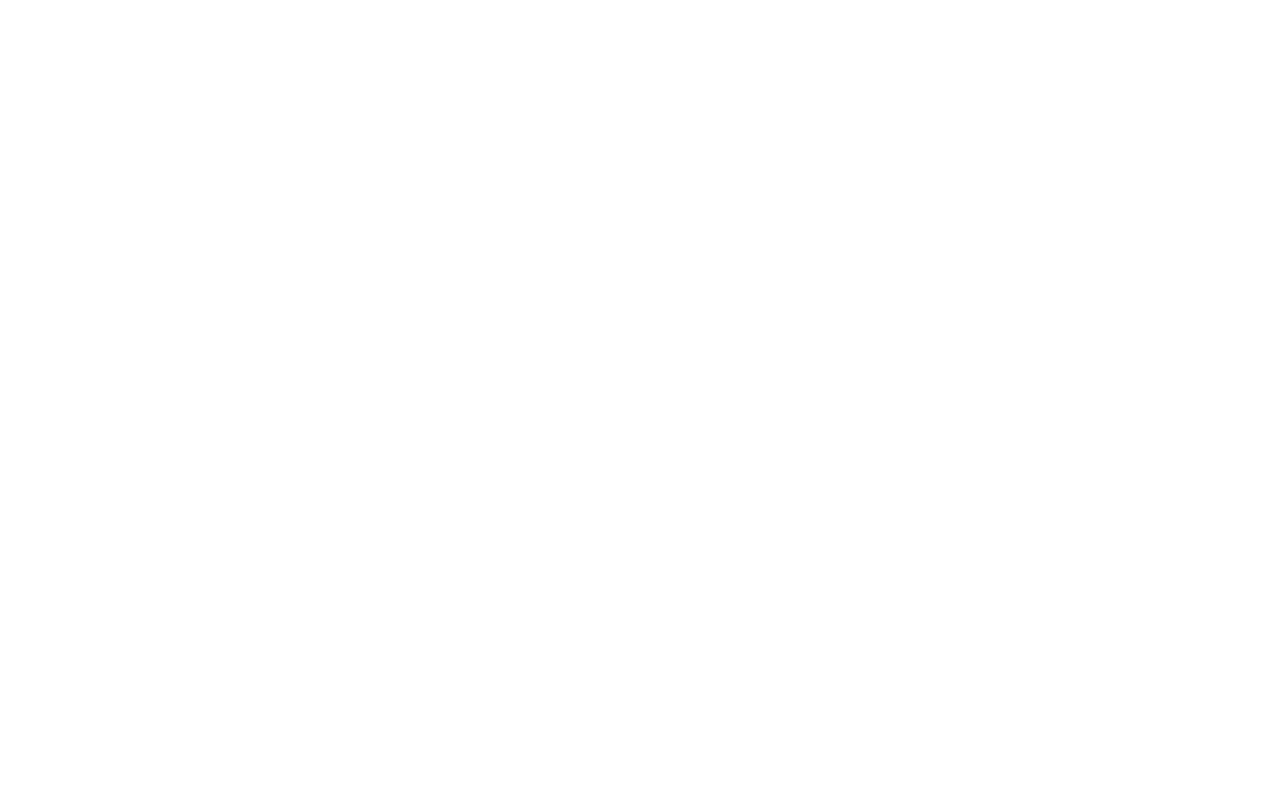
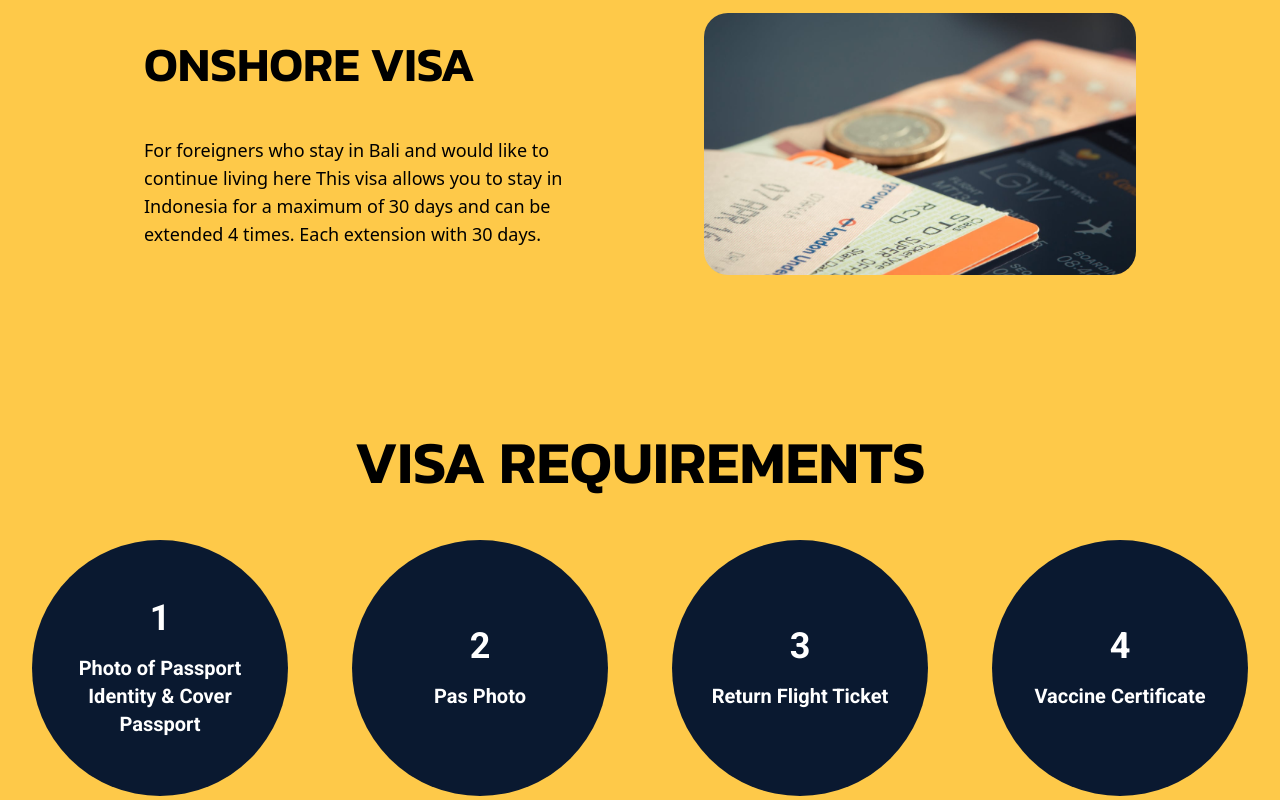
Before and after one commit to shrall/SmartVisaBali, a Vue app: page /onshore-visa in a window 1280 px wide. Before the commit this address had no page. Shown: the part 240-1040 px from the top of the page. Before the commit the page ends 800 px from the top, so only its background shows below. Built offline with nearby package versions, Linux system fonts and the light colour scheme.

Commit message:
feat: onshore visa page

```diff
--- a/src/router/index.js
+++ b/src/router/index.js
@@ -5,6 +5,7 @@
 import ContactUs from "/src/views/ContactUs.vue";
 import Services from "/src/views/Services.vue";
 import OffshoreVisa from "/src/views/OffshoreVisa.vue";
+import OnshoreVisa from "/src/views/OnshoreVisa.vue";
 
 //Routes
 const routes = [
@@ -48,6 +49,14 @@
       title: "OffshoreVisa",
     },
   },
+  {
+    path: "/onshore-visa",
+    name: "OnshoreVisa",
+    component: OnshoreVisa,
+    meta: {
+      title: "OnshoreVisa",
+    },
+  },
 ];
 
 const router = createRouter({
--- /dev/null
+++ b/src/views/OnshoreVisa.vue
@@ -0,0 +1,131 @@
+<template>
+  <Navbar />
+  <div
+    class="
+      w-vw-100
+      bg-sv-yellow-300
+      flex flex-col
+      items-center
+      gap-0
+      pt-36
+      px-36
+    "
+  >
+    <div class="grid grid-cols-2 place-items-center h-vh-60 gap-32">
+      <div class="flex flex-col justify-center gap-12">
+        <div class="text-5xl font-kanit font-semibold">ONSHORE VISA</div>
+        <div class="text-lg">
+          For foreigners who stay in Bali and would like to continue living here
+          This visa allows you to stay in Indonesia for a maximum of 30 days and
+          can be extended 4 times. Each extension with 30 days.
+        </div>
+      </div>
+      <img
+        src="../assets/images/onshore-visa.png"
+        class="w-vw-50 rounded-3xl"
+      />
+    </div>
+  </div>
+  <div
+    class="
+      w-vw-100
+      bg-sv-yellow-300
+      flex flex-col
+      items-center
+      gap-12
+      px-48
+      py-12
+    "
+  >
+    <div class="col-span-2 flex justify-center">
+      <div class="text-6xl font-kanit font-semibold">VISA REQUIREMENTS</div>
+    </div>
+    <div
+      class="
+        flex
+        justify-evenly
+        items-center
+        gap-16
+        text-white
+        font-roboto font-semibold
+      "
+    >
+      <div
+        class="
+          rounded-full
+          bg-sv-black
+          p-8
+          flex flex-col
+          gap-4
+          justify-center
+          items-center
+          w-64
+          h-64
+        "
+      >
+        <div class="text-4xl">1</div>
+        <div class="text-xl text-center">
+          Photo of Passport Identity & Cover Passport
+        </div>
+      </div>
+      <div
+        class="
+          rounded-full
+          bg-sv-black
+          p-8
+          flex flex-col
+          gap-4
+          justify-center
+          items-center
+          w-64
+          h-64
+        "
+      >
+        <div class="text-4xl">2</div>
+        <div class="text-xl text-center">Pas Photo</div>
+      </div>
+      <div
+        class="
+          rounded-full
+          bg-sv-black
+          p-8
+          flex flex-col
+          gap-4
+          justify-center
+          items-center
+          w-64
+          h-64
+        "
+      >
+        <div class="text-4xl">3</div>
+        <div class="text-xl text-center">Return Flight Ticket</div>
+      </div>
+      <div
+        class="
+          rounded-full
+          bg-sv-black
+          p-8
+          flex flex-col
+          gap-4
+          justify-center
+          items-center
+          w-64
+          h-64
+        "
+      >
+        <div class="text-4xl">4</div>
+        <div class="text-xl text-center">Vaccine Certificate</div>
+      </div>
+    </div>
+  </div>
+  <Footer v-bind:bgColor="'bg-white'"></Footer>
+</template>
+
+    <script>
+import Navbar from "../components/Navbar.vue";
+import Footer from "../components/Footer.vue";
+export default {
+  setup() {},
+  components: { Navbar, Footer },
+};
+</script>
--- a/src/views/Services.vue
+++ b/src/views/Services.vue
@@ -574,6 +574,7 @@
           This visa allows you to stay in Indonesia for a maximum of 30 days and
           can be extended 4 times. Each extension with 30 days.
         </div>
+        <router-link :to="{ name: 'OnshoreVisa' }">
           <div
             class="
               bg-sv-yellow-300
@@ -594,6 +595,7 @@
           >
             Find Out More
           </div>
+        </router-link>
       </div>
     </div>
   </div>
```
Also changed, not shown: src/assets/images/onshore-visa.png (added). Lines whose indentation alone changed are shown as unchanged.
